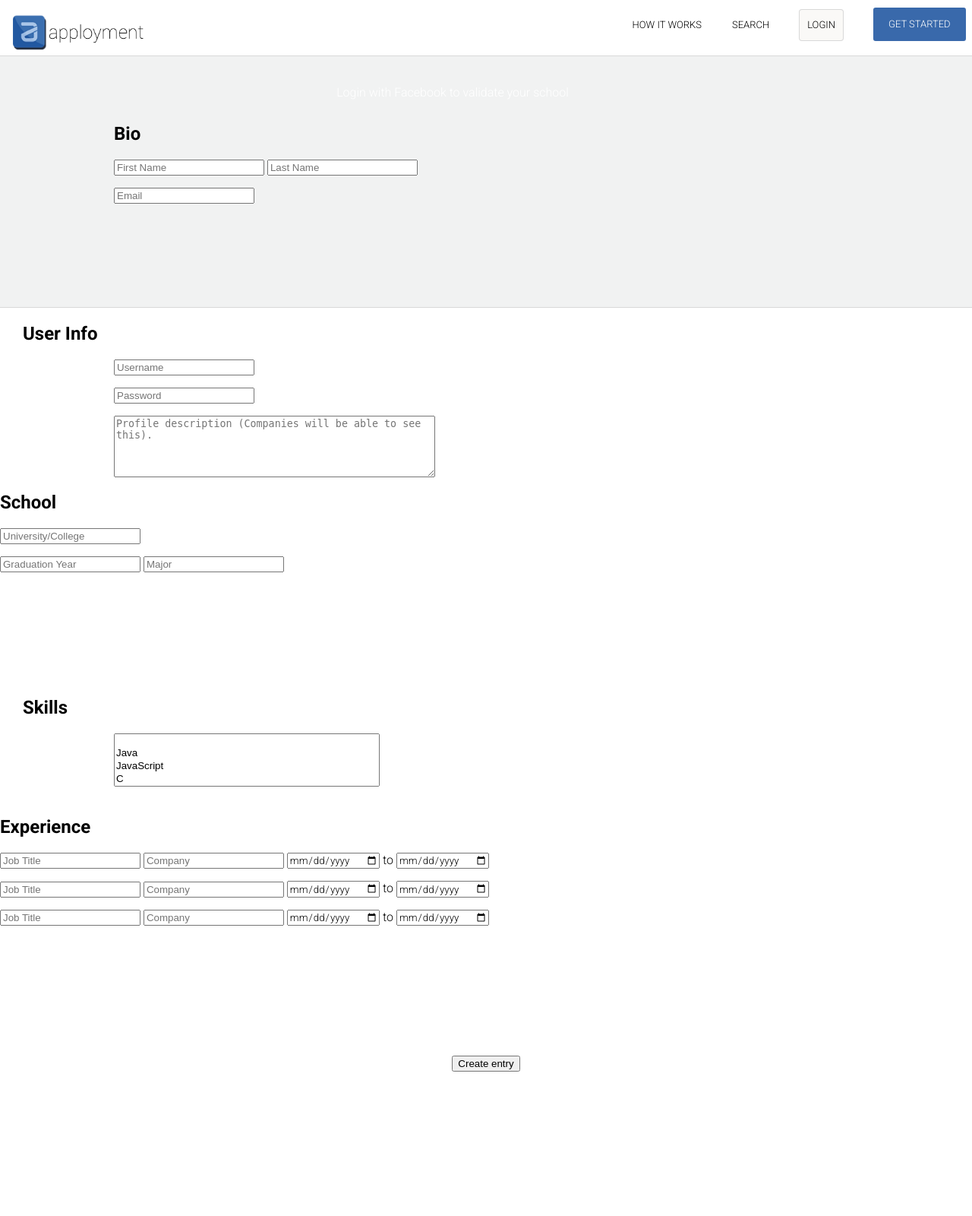
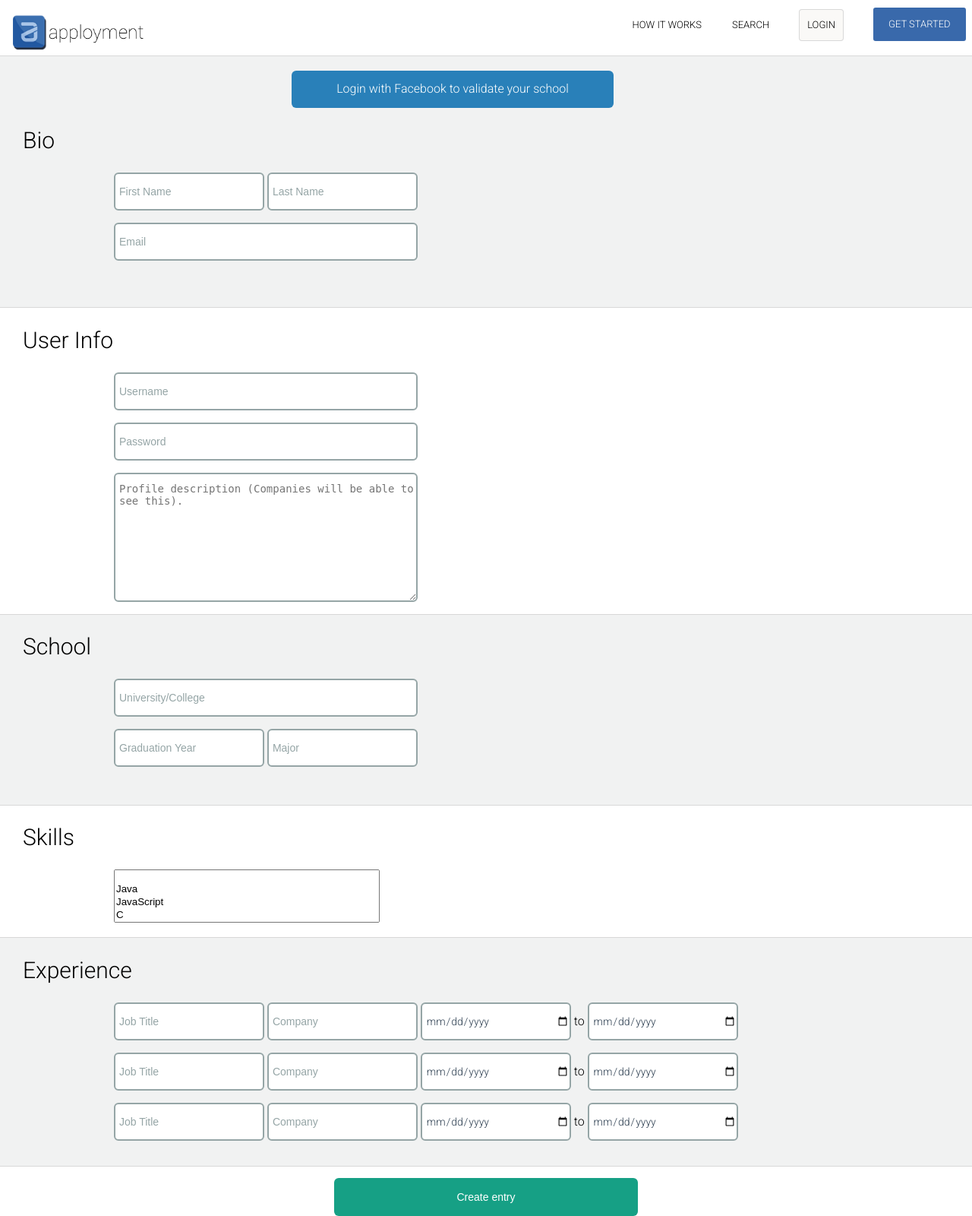
Before and after one commit to alokedesai/Database-Setup, a Flask app: page /signup/college in a window 1280 px wide; the page is wider, and only the part inside the window is pictured. Shown: that part at 76% size. Before the commit the page ends 1410 px from the top of that part, so only its background shows below. Run offline with Flask 2, Linux system fonts and the light colour scheme; parts of the project's set-up code (start-up, migrations or seed data) failed here and were passed over; some libraries are stand-ins or nearby versions.

Commit message:
added better styling

```diff
--- a/static/styles.css
+++ b/static/styles.css
@@ -2,6 +2,10 @@ body {
 	font-family: "Roboto", sans-serif;
 	margin: 0;
 	padding: 0;
+}
+h2{
+	font-weight: 300;
+	font-size: 30px;
 }
 #nav {
         float: right;
@@ -17,6 +21,7 @@ body {
         }
 #nav ul li {
          display: inline;
+
 }
 #nav li a {
 		display: block;
@@ -24,14 +29,18 @@ body {
 		text-decoration: none;
 		padding-right: 25px !important;
 		color: inherit;
+		outline: none;
 }
 #nav li a:last-of-type{
 
 		padding-right: 0px;
 }
-#nav li a:hover {
+#nav li a:hover{
 		color: #9BC4E2;
 		}
+/*#nav li a:focus{
+	color: #9BC4E2;
+	}*/
 .menu
 {
 
@@ -61,12 +70,24 @@ body {
  }
 
  .page {
- 	width: 100%;
+ 	width: 100% !important;
  	min-width: 800px;
  	height: 400px;
  	background-color: #F1F2F2;
  	border-bottom: thin solid #D8D8D8;
 
+ }
+ .page2 {
+ 	width: 100% !important;
+ 	min-width: 800px;
+ 	height: 400px;
+ 	background-color: #F1F2F2;
+ 	border-bottom: thin solid #D8D8D8;
+ 	border-top: thin solid #D8D8D8;
+ 	padding-left: 150px;
+ }
+ .page2 h2{
+ 	margin-left: -120px;
  }
  .signup{
  	display: block;
@@ -80,12 +101,11 @@ body {
   padding:0px 20px;
   color: #fff;
  }
- .signup:hover {
+ .signup:hover  {
  	height: 100%;
  	line-height: 65px;
  	margin-top: -22px;
  	border-radius: 0px;
-
 
  }
 .piccontainer {
@@ -120,17 +140,19 @@ margin-top: 40px;
 }
 .button {
 
-	border-radius: 8px;
+	border-radius: 6px;
 	padding: 9px 12px 10px;
 
 
 	margin-right: 0px;
 	margin-left: 0px;
-	height: 40px;
-	width: 200px;
-	line-height: 40px;
+
+	line-height: 30px;
 	text-align: center;
 	color: #fff;
+	font-weight: 300;
+	height: 30px;
+	width: 400px
 }
 .btn-blue {
 	background-color:  #3969AB;
@@ -138,3 +160,181 @@ margin-top: 40px;
 .btn-blue:hover {
 	background-color: #3498db;
 }
+.btn-newBlue {
+	background-color: #2980B9;
+}
+.btn-newBlue:hover{
+	background-color: #3498DB;
+}
+.form-area {
+	height: 170px;
+	width: 400px;
+	-webkit-border-radius: 6px;
+  -moz-border-radius: 6px;
+  border-radius: 6px;
+  padding-left: 5px;
+  padding-bottom: 11px;
+  padding-top: 11px;
+  box-shadow: none;
+  border: none;
+  font-size: 14px;
+  font-weight: 100;
+  color: #2C3E50;
+  border: 2px solid #95A5A6;
+}
+.form-area:focus {
+	outline: none;
+	border: 2px solid #16A085;
+	-webkit-transition: 0.35s;
+  -moz-transition: 0.35s;
+  -o-transition: 0.35s;
+  transition: 0.35s;
+}
+.form-login {
+	height: 50px;
+	width: 400px;
+	-webkit-border-radius: 6px;
+  -moz-border-radius: 6px;
+  border-radius: 6px;
+  padding-left: 5px;
+  padding-bottom: 11px;
+  padding-top: 11px;
+  box-shadow: none;
+  border: none;
+  font-size: 14px;
+  font-weight: 100;
+  color: #2C3E50;
+
+}
+.form-login.error {
+		border: 2px solid #C0392B;
+		color: #C0392B;
+
+}
+.form-login.error::-webkit-input-placeholder { /* WebKit browsers */
+    color:    #C0392B;
+}
+.form-login.error:-moz-placeholder { /* Mozilla Firefox 4 to 18 */
+    color:    #C0392B;
+}
+.form-login.error::-moz-placeholder { /* Mozilla Firefox 19+ */
+    color:    #C0392B;
+}
+.form-login.error:-ms-input-placeholder { /* Internet Explorer 10+ */
+    color:    #C0392B;
+}
+.form-login:focus {
+	outline: none;
+	border: 2px solid #9B59B6;
+	-webkit-transition: 0.35s;
+  -moz-transition: 0.35s;
+  -o-transition: 0.35s;
+  transition: 0.35s;
+}
+.form-login.green:focus {
+	border: 2px solid #16A085;
+
+}
+.form-login.grayoutline {
+	border: 2px solid #95A5A6;
+}
+
+.form-login.orange:focus {
+	border: 2px solid #E67E22;
+
+}
+.signin-login.orange {
+background-color: #E67E22;
+
+}
+
+.signin-login.orange:active, .signin-login.orange:focus  {
+	background-color: #D35400;
+	outline: none;
+
+}
+.signin-login.orange:hover  {
+	background-color: #F39C12;
+
+}
+
+.signin-login.green {
+background-color: #16A085;
+
+}
+
+.signin-login.green:active, .signin-login.green:focus  {
+	background-color: #107360;
+	outline: none;
+
+}
+.signin-login.green:hover  {
+	background-color: #1ABC9C;
+
+}
+.form-login::-webkit-input-placeholder { /* WebKit browsers */
+    color:    #95A5A6;
+}
+:-moz-placeholder { /* Mozilla Firefox 4 to 18 */
+    color:    #999;
+}
+::-moz-placeholder { /* Mozilla Firefox 19+ */
+    color:    #999;
+}
+:-ms-input-placeholder { /* Internet Explorer 10+ */
+    color:    #999;
+}
+
+.signin-login{
+	height: 50px;
+	width: 400px;
+	-webkit-border-radius: 6px;
+  -moz-border-radius: 6px;
+  border-radius: 6px;
+  box-shadow: none;
+  border-style: none;
+  font-size: 14px;
+  font-weight: 300;
+  color: #fff;
+}
+/*.signin-login:hover {
+	background-color: #AE7ECD;
+}
+.signin-login:active, .signin-login:focus {
+	background-color: #8E44AD;
+	outline: none;
+}
+*/
+
+#errorContainer {
+    display: none;
+    overflow: auto;
+    background-color: #C0392B;
+    padding-top: 0;
+    color: #fff;
+    width: 70%;
+    margin: 0 auto;
+}
+#errorContainer li {
+	list-style-type: none;
+}
+.button-container {
+
+	margin-left: 20px;
+	padding-right: 20px;
+	text-align: center;
+}
+.button-container div {
+	display: inline-block;
+	margin: 0px;
+	margin-top: 50px;
+	margin-left: 30px;
+}
+
+
+#signup h2 {
+	margin-left: -120px;
+}
+.half {
+	width: 198px;
+}
```
